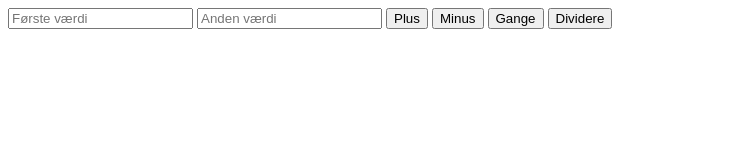
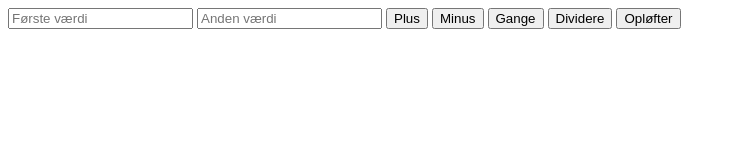
Before and after one commit to Sannabanana/Projekt-1, a plain HTML site: page Lektie 1/lektie.html in a window 1280 px wide. Shown: the whole page, without its empty margins (0-736 px from the left). Drawn offline with Linux system fonts and the light colour scheme.

Commit message:
Fix the lesson 1 buttons

```diff
--- a/Lektie 1/lektie.html
+++ b/Lektie 1/lektie.html
@@ -33,6 +33,10 @@
 		onclick="writeDivisionOf(getFirstValueAsNumber(), getSecondValueAsNumber())">
 		Dividere
 	</button>
+	<button type="button"
+		onclick="writePowerOf(getFirstValueAsNumber(), getSecondValueAsNumber())">
+		Opløfter
+	</button>
 	<div id="result"></div>
 </body>
 
```
